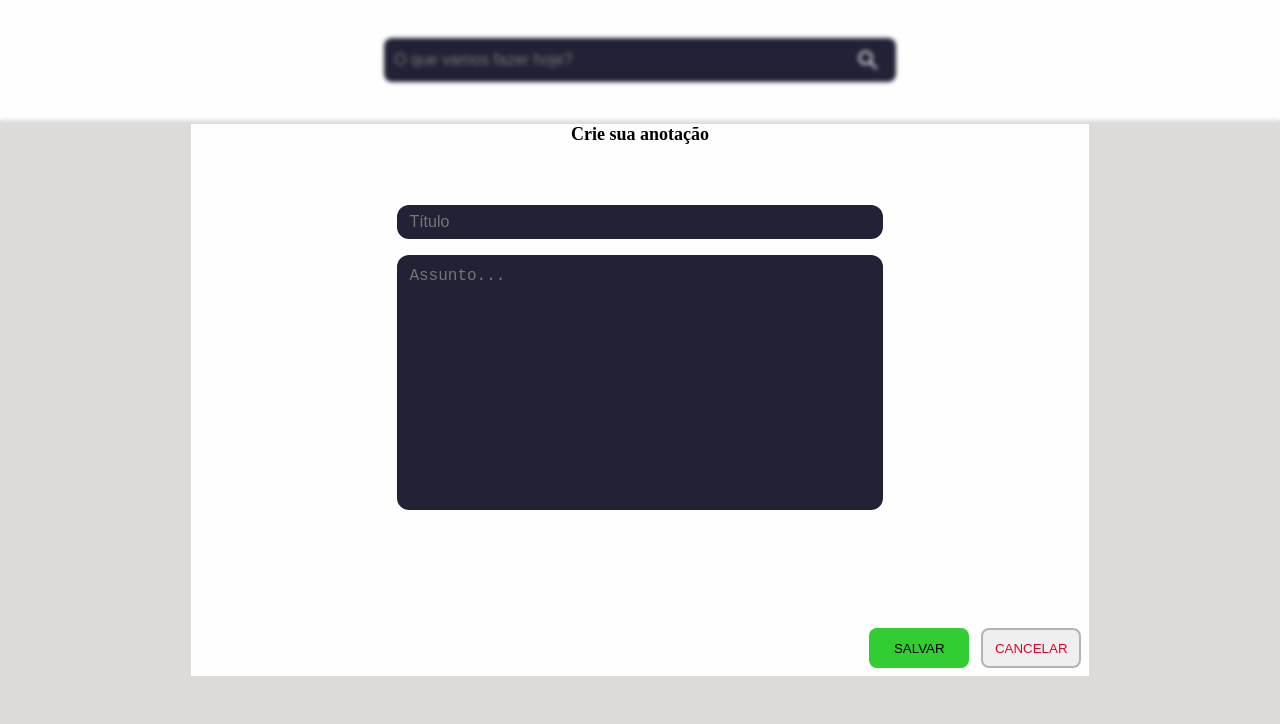
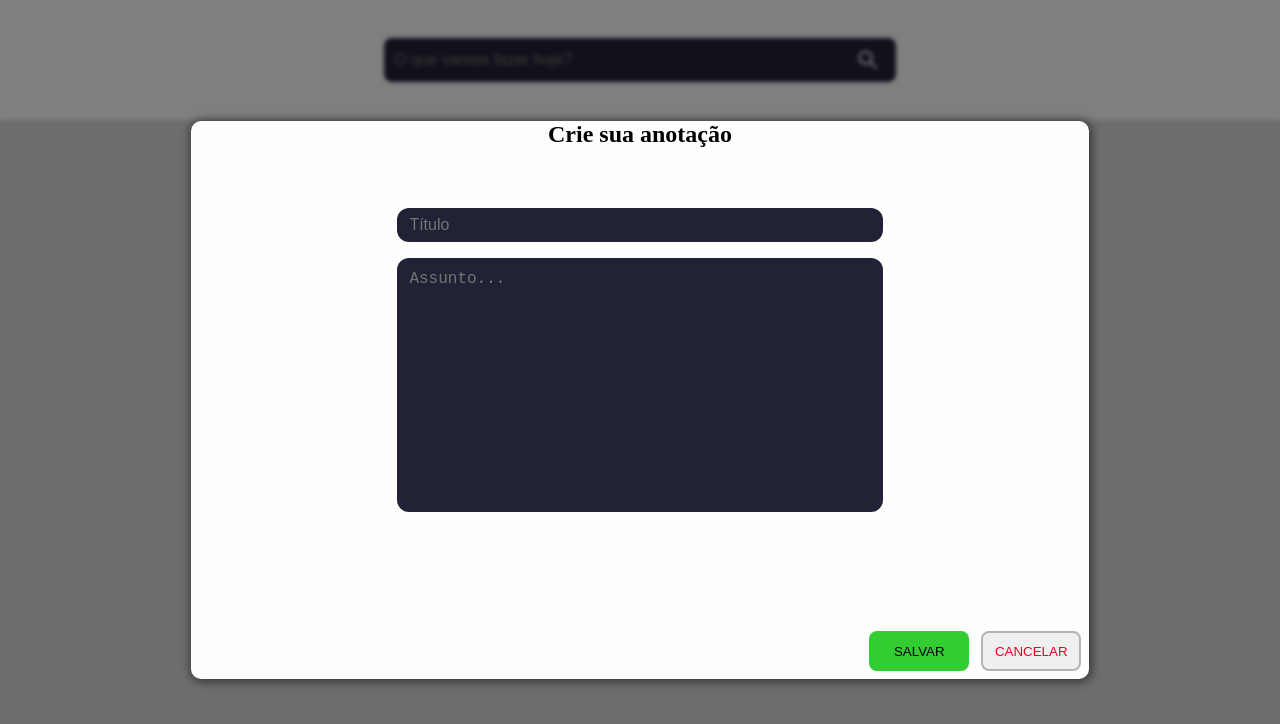
Before and after one commit to Fernando-Filho/Anotacoes, a React (Create React App) app in the folder anotacoes/: page / in a window 1280 px wide. Both pictures are taken after a click on the button 1225 px from the left and 745 px from the top of the page. Shown: the top 724 px of the page. Built offline with nearby package versions, Linux system fonts and the light colour scheme.

Commit message:
Ajustes no css

```diff
--- a/anotacoes/src/components/CreateNewNote/CreateNewNote.css
+++ b/anotacoes/src/components/CreateNewNote/CreateNewNote.css
@@ -7,11 +7,12 @@
     flex-direction: column;
     align-items: center;
     justify-content: space-around;
-    height: 100vh;
+    height: 101%;
     width: 100%;
     overflow: hidden;
     padding: 16rem;
     backdrop-filter: blur(2rem);
+    background-color: rgba(0, 0, 0, 0.5);
 }
 
 .CreateNewNote .Modal{
@@ -21,10 +22,12 @@
     justify-content: space-around;
     height: 72%;
     width: 72%;
+    border-radius: 10rem;
     background-color: var(--Branco);
+    box-shadow: 1px 1px 10px 2px rgba(0, 0, 0, 0.5);
 }
 .CreateNewNote .Modal h1{
-    font-size: large;
+    font-size: 24px;
     color: black;
 }
 
```
